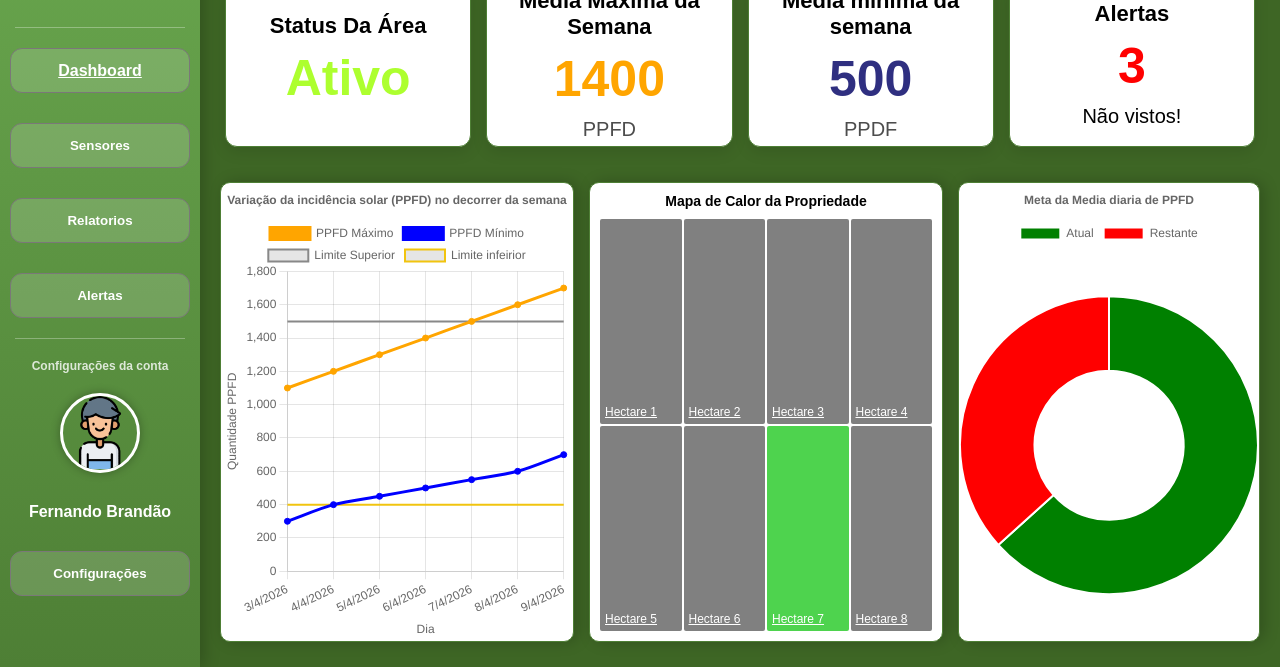
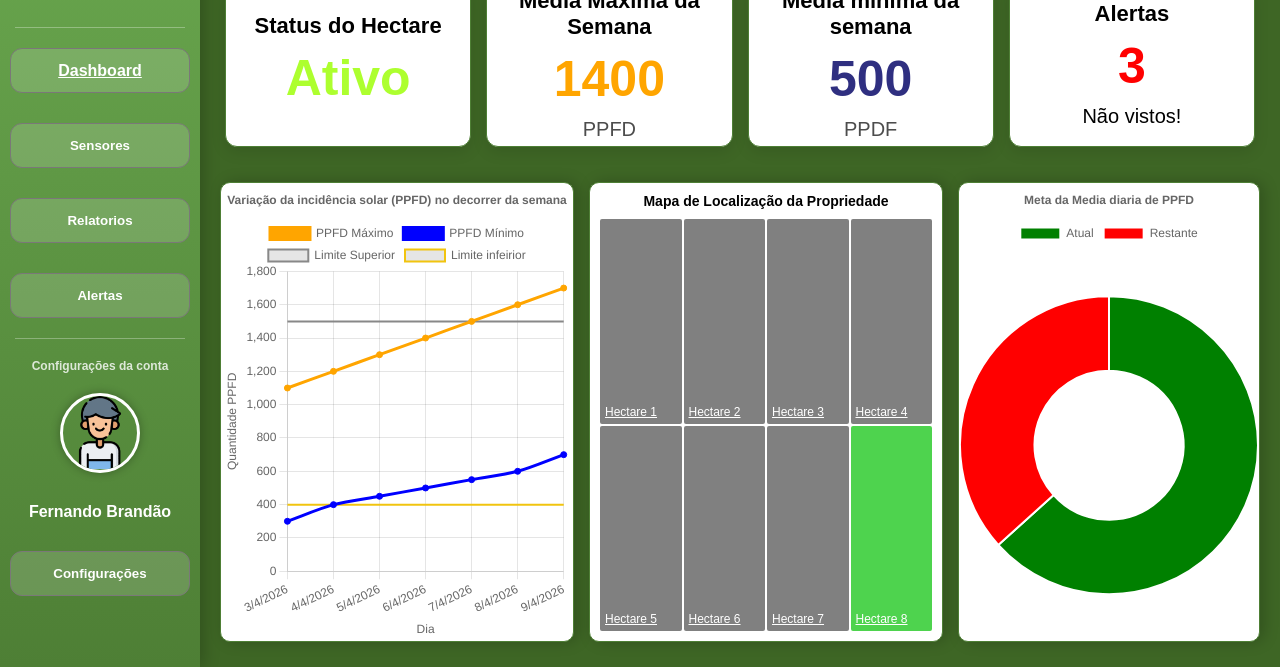
Before and after one commit to YuriVieira13/ProjetoSolaris, a plain HTML site: page Dashboard/areas/area8.html in a window 1280 px wide. Shown: the part 133-800 px from the top of the page. Drawn offline with nearby package versions, Linux system fonts and the light colour scheme.

Commit message:
correção de detalhes

```diff
--- a/Dashboard/areas/area8.html
+++ b/Dashboard/areas/area8.html
@@ -46,7 +46,7 @@
                 <section>
                     <div class="div_cards">
                         <div class="div_card">
-                            <span>Status Da Área</span>
+                            <span>Status do Hectare</span>
                             <div id="statusSensor"></div>
 
                         </div>
@@ -76,7 +76,7 @@
                         </div>
 
                         <div class="box mapa">
-                            <h3>Mapa de Calor da Propriedade</h3>
+                            <h3>Mapa de Localização da Propriedade</h3>
 
                             <div class="grid-mapa">
                                 <a href="area1.html" class="area ">Hectare 1</a>
@@ -85,8 +85,8 @@
                                 <a href="area4.html" class="area ">Hectare 4</a>
                                 <a href="area5.html" class="area ">Hectare 5</a>
                                 <a href="area6.html" class="area ">Hectare 6</a>
-                                <a href="area7.html" class="area ativa">Hectare 7</a>
-                                <a href="area8.html" class="area "
+                                <a href="area7.html" class="area">Hectare 7</a>
+                                <a href="area8.html" class="area ativa"
                                     >Hectare 8</a
                                 >
                             </div>
```
Also changed, not shown: Dashboard/areas/area1.html (+2 -2 lines), Dashboard/areas/area2.html (+2 -2 lines), Dashboard/areas/area3.html (+2 -2 lines), Dashboard/areas/area4.html (+2 -2 lines), Dashboard/areas/area5.html (+2 -2 lines), Dashboard/areas/area6.html (+2 -2 lines), Dashboard/areas/area7.html (+2 -2 lines), Dashboard/index.html (+1 -1 lines).
